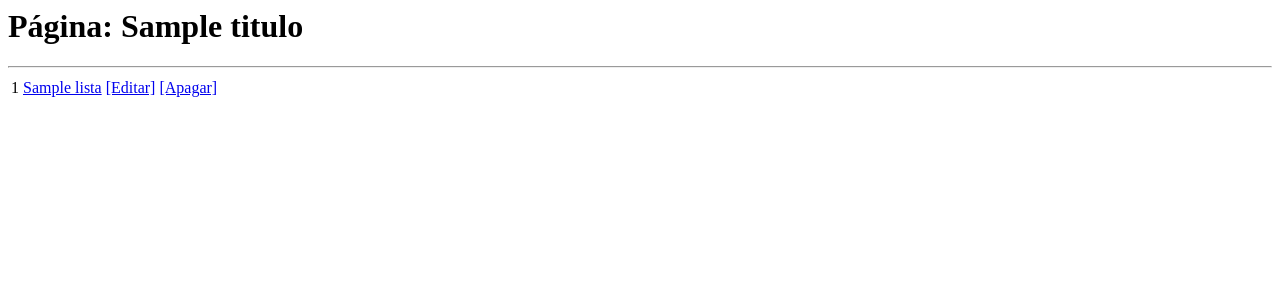
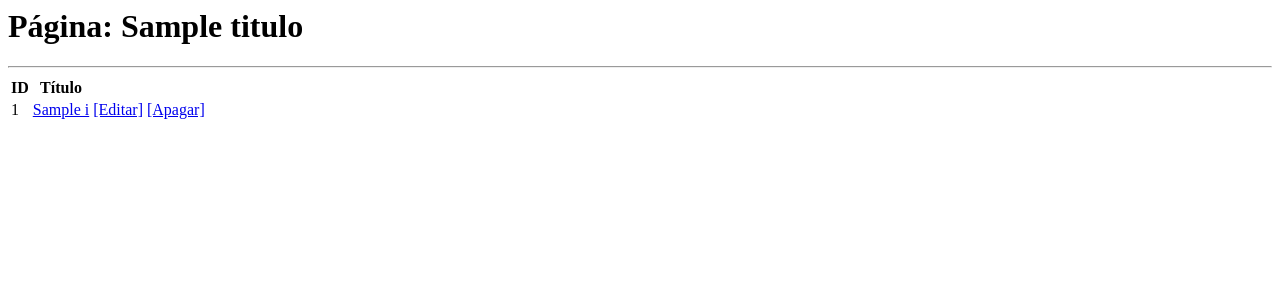
Before and after one commit to juliano777/probar_django, a Python web app: template virtual_env/src/templates/posts/index.html in a window 1280 px wide. Shown: the top 300 px of the page. Run offline with Jinja, Linux system fonts and the light colour scheme; the template is opened without the code that fills it: most values are stand-ins (such as "Sample title", 1, 10 or a date in 2020).

Commit message:
20190306_1552

```diff
--- a/virtual_env/src/templates/posts/index.html
+++ b/virtual_env/src/templates/posts/index.html
@@ -6,16 +6,20 @@
 
   <hr />
   <table>
+    <tr>
+      <th>ID</th>
+      <th>Título</th>
+      <th></th>
+      <th></th>
+    </tr>
+
 
   <tr>
-    {% for i in lista %}
     <td>{{i.pk}}</td>
     <td align="left"><a href="/posts/{{i.pk}}/">{{i.titulo}}</a></td>
     <td><a href="/update/{{i.pk}}/">[Editar]</a></td>
     <td><a href="/delete/{{i.pk}}/">[Apagar]</a></td>
-    {% endfor %}
   </tr>
-
 
   </table>
 
@@ -25,6 +29,10 @@
 
 <!-- Exibe cada item (título) como link -->
 <!--
+{% for i in lista %}
+
+{% endfor %}
+
 {{i.pk}} - <a href="/posts/{{i.pk}}/">{{i.titulo}}</a>&nbsp;
 <a href="/update/{{i.pk}}/">[Editar]</a>&nbsp;
 <a href="/delete/{{i.pk}}/">[Apagar]</a><br />
```
